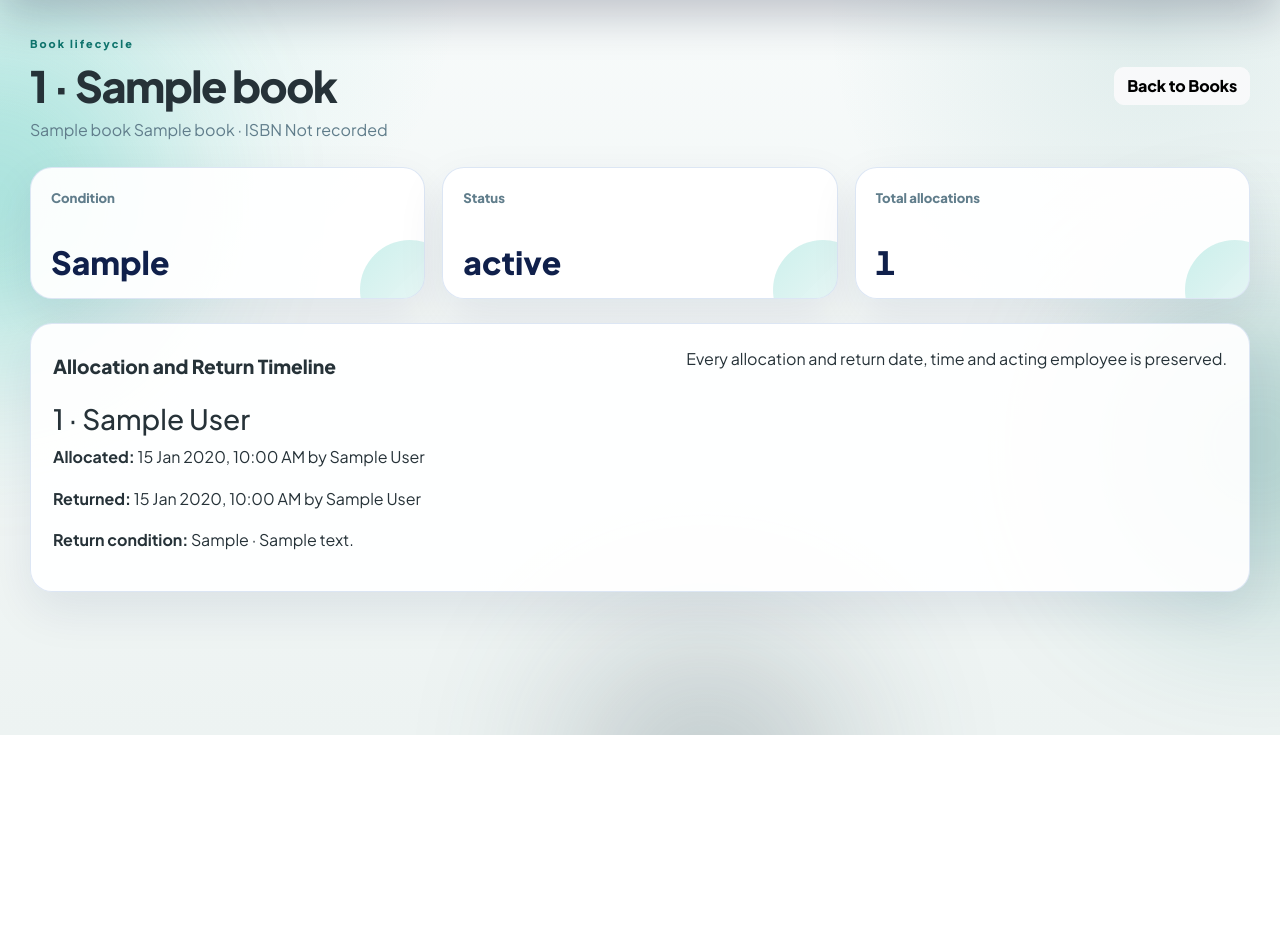
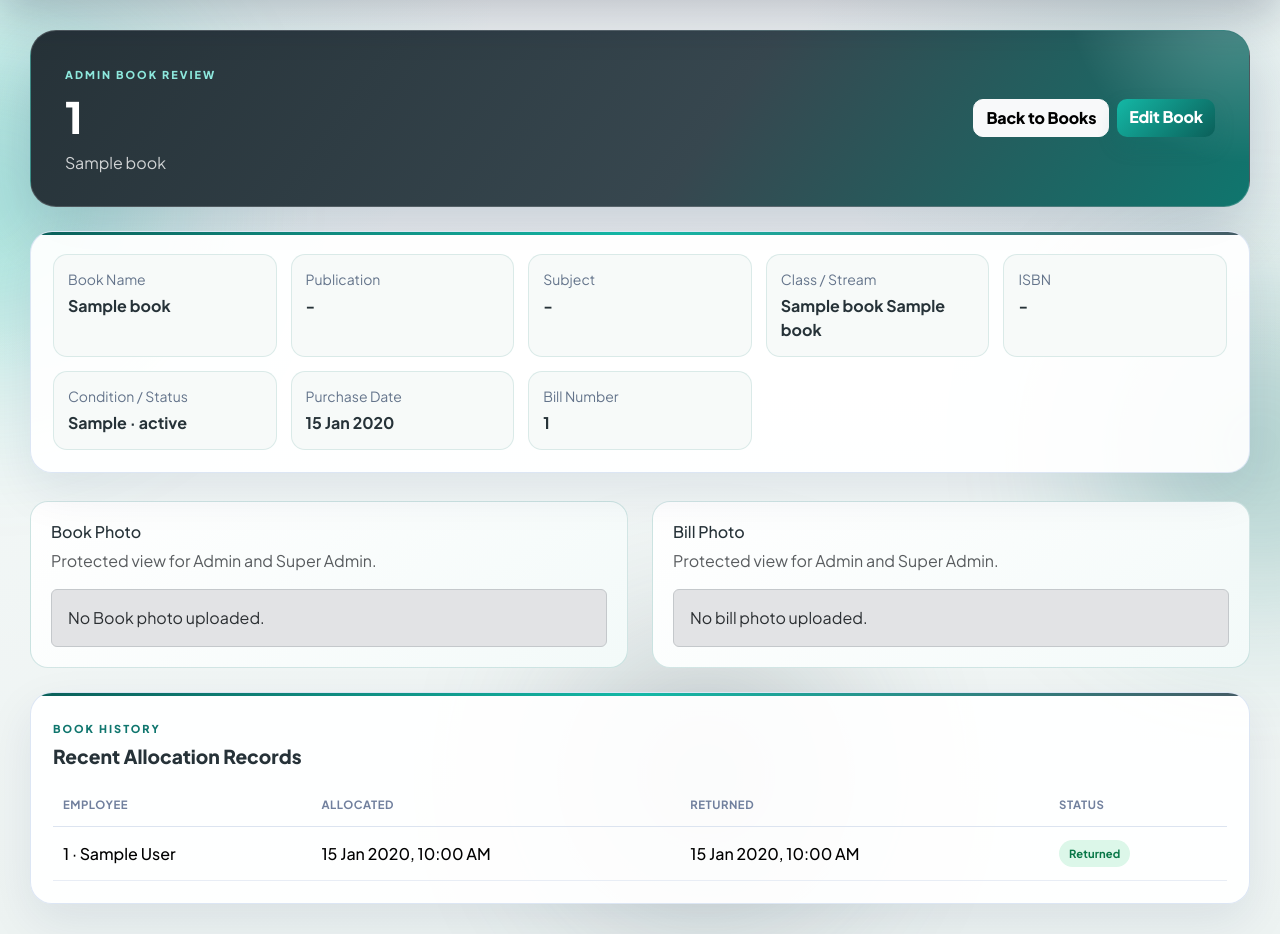
Before and after one commit to sagarkerhalkar/NextToppers_Inventory_book-T-Shirt, a Django app: template templates/inventory/books/detail.html in a window 1280 px wide. Shown: the part 65-999 px from the top of the page. Before the commit the page ends 800 px from the top, so only its background shows below. Run offline with Django 5.2, Linux system fonts and the light colour scheme; the template is opened without the code that fills it: most values are stand-ins (such as "Sample title", 1, 10 or a date in 2020); grey boxes marked "Sample" are stand-in pictures.

Commit message:
Add protected Book photo and bill review to Book details

```diff
--- a/templates/inventory/books/detail.html
+++ b/templates/inventory/books/detail.html
@@ -1,7 +1,25 @@
-{% extends 'inventory/base.html' %}{% block title %}Book History{% endblock %}
+{% extends 'inventory/base.html' %}
+{% block title %}Book Details{% endblock %}
 {% block content %}
-<div class="page-header hero-header"><div><span class="eyebrow">Book lifecycle</span><h1>{{ book.asset_id }} · {{ book.name }}</h1><p>{{ book.class_name }} {{ book.stream_name }} · ISBN {{ book.isbn|default:'Not recorded' }}</p></div><a href="{% url 'inventory:book_list' %}" class="btn btn-light">Back to Books</a></div>
-<div class="metric-grid mb-4"><div class="metric-card glass-card"><span>Condition</span><strong>{{ book.get_condition_display }}</strong></div><div class="metric-card glass-card"><span>Status</span><strong>{{ book.get_status_display }}</strong></div><div class="metric-card glass-card"><span>Total allocations</span><strong>{{ book.allocations.count }}</strong></div></div>
-<div class="content-card lift-card"><div class="section-title"><h2>Allocation and Return Timeline</h2><p>Every allocation and return date, time and acting employee is preserved.</p></div><div class="timeline-list">
-{% for row in book.allocations.all %}<article class="timeline-item"><div class="timeline-dot {% if row.is_active %}active{% endif %}"></div><div><h3>{{ row.employee.employee_id }} · {{ row.employee.full_name }}</h3><p><b>Allocated:</b> {{ row.allocated_at|date:'d M Y, h:i A' }}{% if row.allocated_by %} by {{ row.allocated_by.full_name }}{% endif %}</p>{% if row.returned_at %}<p><b>Returned:</b> {{ row.returned_at|date:'d M Y, h:i A' }}{% if row.returned_by %} by {{ row.returned_by.full_name }}{% endif %}</p><p><b>Return condition:</b> {{ row.get_return_condition_display }} · {{ row.return_note }}</p>{% else %}<span class="status-pill live">Currently allocated</span>{% endif %}</div></article>{% empty %}<div class="empty-state">This Book has never been allocated.</div>{% endfor %}
-</div></div>{% endblock %}
+<div class="hero-panel">
+  <div><span class="eyebrow">ADMIN BOOK REVIEW</span><h1>{{ book.asset_id }}</h1><p>{{ book.name }}</p></div>
+  <div class="d-flex gap-2"><a class="btn btn-light" href="{% url 'inventory:book_list' %}">Back to Books</a><a class="btn btn-primary" href="{% url 'inventory:book_edit' book.pk %}">Edit Book</a></div>
+</div>
+<div class="content-card premium-card mt-4">
+  <div class="detail-grid">
+    <div class="detail-item"><small>Book Name</small><strong>{{ book.name }}</strong></div>
+    <div class="detail-item"><small>Publication</small><strong>{{ book.publication_name|default:'-' }}</strong></div>
+    <div class="detail-item"><small>Subject</small><strong>{{ book.subject|default:'-' }}</strong></div>
+    <div class="detail-item"><small>Class / Stream</small><strong>{{ book.class_name|default:'-' }} {{ book.stream_name }}</strong></div>
+    <div class="detail-item"><small>ISBN</small><strong>{{ book.isbn|default:'-' }}</strong></div>
+    <div class="detail-item"><small>Condition / Status</small><strong>{{ book.get_condition_display }} · {{ book.get_status_display }}</strong></div>
+    <div class="detail-item"><small>Purchase Date</small><strong>{{ book.purchase_date|date:'d M Y'|default:'-' }}</strong></div>
+    <div class="detail-item"><small>Bill Number</small><strong>{{ book.bill_number|default:'-' }}</strong></div>
+  </div>
+</div>
+<div class="row g-4 mt-1">
+  <div class="col-12 col-lg-6"><div class="document-card"><h3>Book Photo</h3><p class="text-muted">Protected view for Admin and Super Admin.</p>{% if book.book_photo %}<a target="_blank" class="btn btn-outline-primary" href="{% url 'inventory:book_document' book.pk 'photo' %}">Open Book Photo</a>{% else %}<div class="alert alert-secondary mb-0">No Book photo uploaded.</div>{% endif %}</div></div>
+  <div class="col-12 col-lg-6"><div class="document-card"><h3>Bill Photo</h3><p class="text-muted">Protected view for Admin and Super Admin.</p>{% if book.bill_photo %}<a target="_blank" class="btn btn-outline-primary" href="{% url 'inventory:book_document' book.pk 'bill' %}">Open Bill Photo</a>{% else %}<div class="alert alert-secondary mb-0">No bill photo uploaded.</div>{% endif %}</div></div>
+</div>
+<div class="content-card premium-card mt-4"><div class="section-title"><div><span class="eyebrow">BOOK HISTORY</span><h2>Recent Allocation Records</h2></div></div><div class="table-responsive"><table class="table align-middle"><thead><tr><th>Employee</th><th>Allocated</th><th>Returned</th><th>Status</th></tr></thead><tbody>{% for row in book.allocations.all|slice:':20' %}<tr><td>{{ row.recipient.employee_id|default:'-' }} · {{ row.recipient.full_name|default:'-' }}</td><td>{{ row.allocated_at|date:'d M Y, h:i A' }}</td><td>{{ row.returned_at|date:'d M Y, h:i A'|default:'-' }}</td><td>{% if row.is_active %}<span class="status-pill pending">Allocated</span>{% else %}<span class="status-pill healthy">Returned</span>{% endif %}</td></tr>{% empty %}<tr><td colspan="4" class="text-center text-muted">No allocation history.</td></tr>{% endfor %}</tbody></table></div></div>
+{% endblock %}
```
